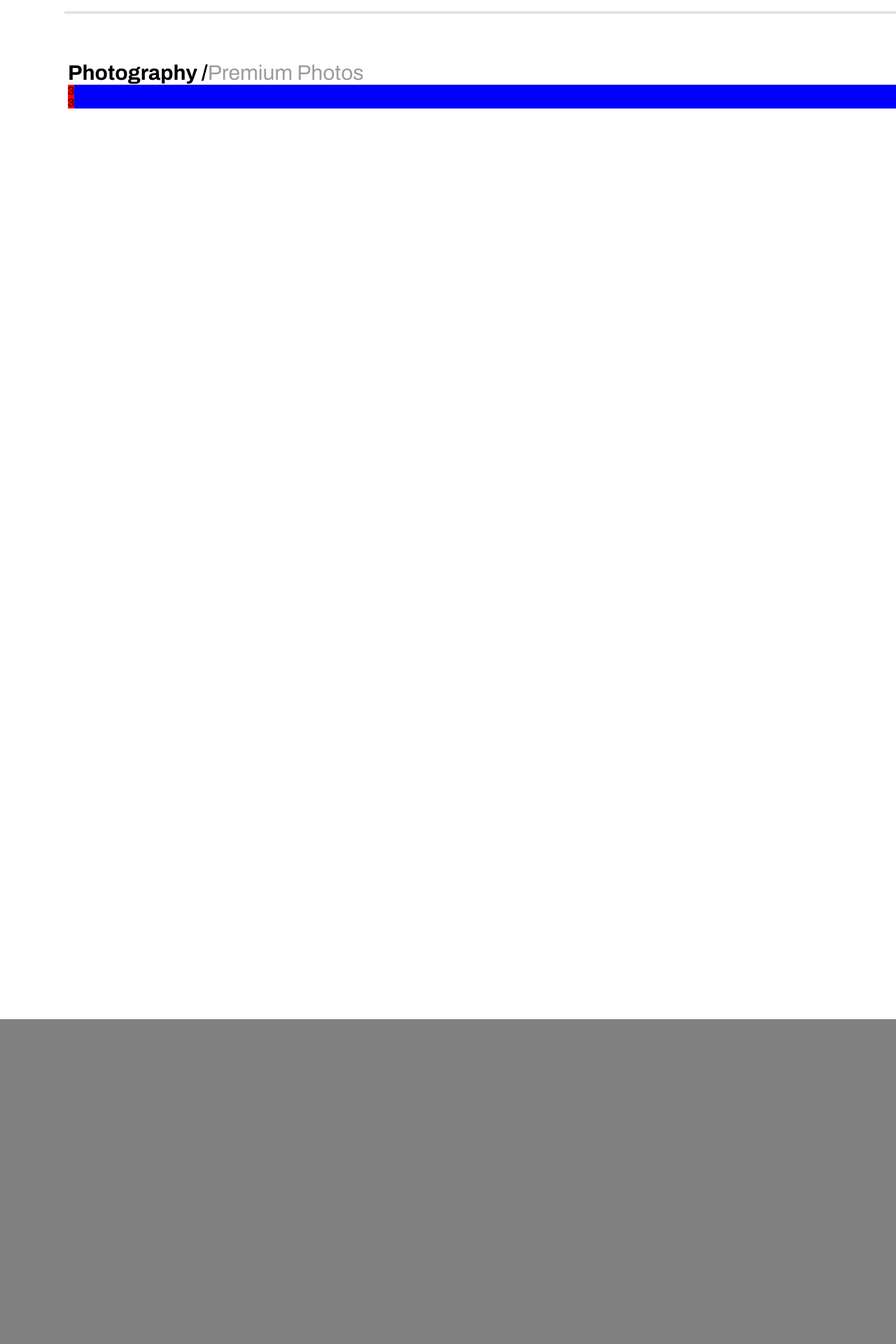
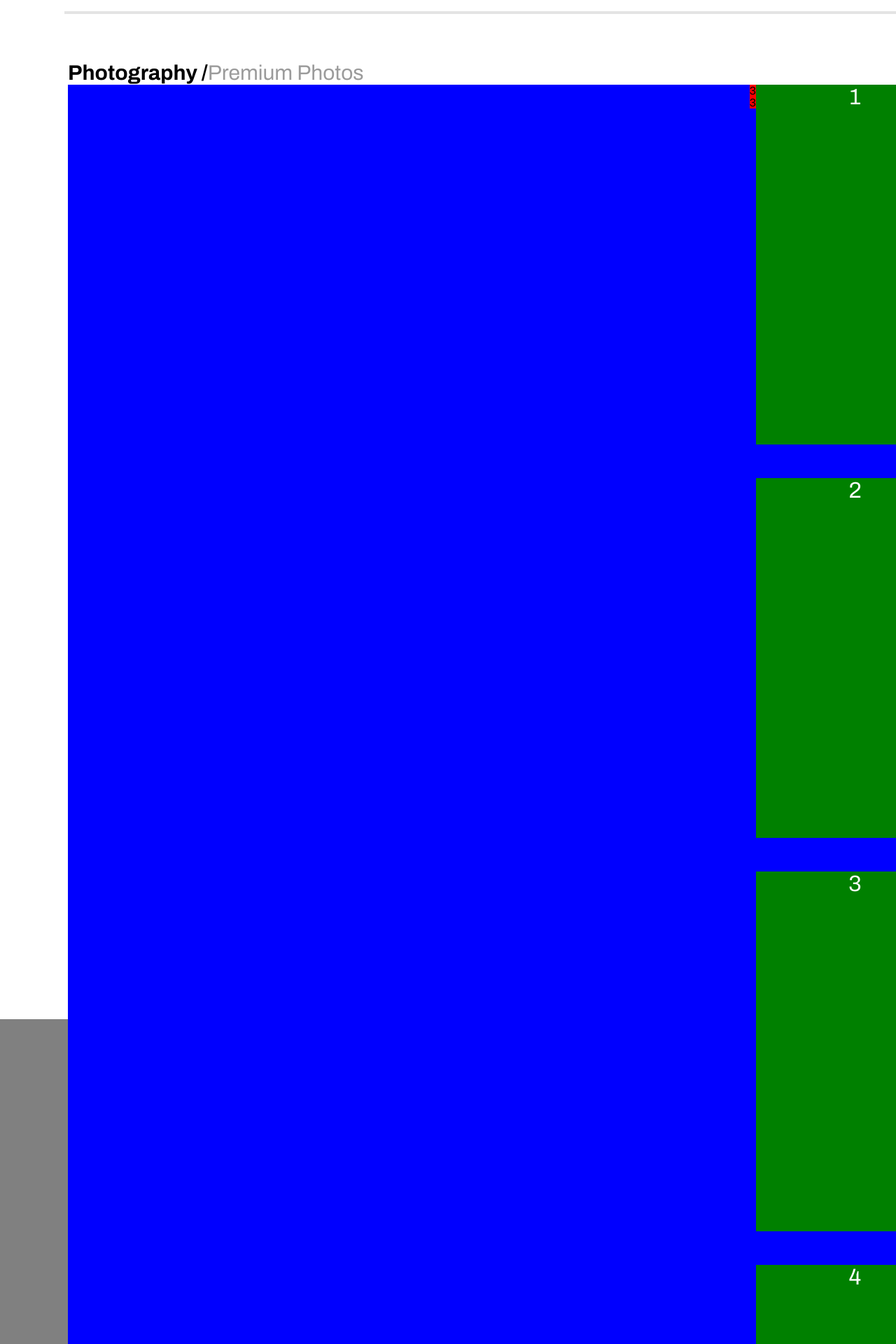
Before and after one commit to JGP84/challenge-bokokode, a React (Create React App) app: page / in a window 1280 px wide. Shown: the part 1260-3180 px from the top of the page at 70% size. Before the commit the page ends 2716 px from the top, so only its background shows below. Built offline with nearby package versions, Linux system fonts and the light colour scheme.

Commit message:
add Main

```diff
--- a/src/components/Main.jsx
+++ b/src/components/Main.jsx
@@ -31,6 +31,7 @@ const TitleSorts = styled.text`
 const Row = styled.div`
 max-width: 1266px;
   display: flex;
+  justify-content: end;
   margin-left: 97px;
   background: blue;
 `;
@@ -48,7 +49,20 @@ const Checkbox = styled.div`
 
 const GridProducts = styled.div`
   display: grid;
+  /* grid-template-columns: repeat(3, 1fr); */
+  grid-template-columns: repeat(auto-fill, minmax(283.02px, 1fr));
+  gap: 48px;
+
 `;
+
+const CardProduct = styled.div`
+width: 283.02px;
+height: 514px;
+background-color: green;
+color: white;
+font-size: 32px;
+text-align: center;
+`
 
 const Main = () => {
   return (
@@ -70,7 +84,14 @@ const Main = () => {
           <Checkbox>3</Checkbox>
           <Checkbox>3</Checkbox>
         </ColumnCheckboxes>
-        <GridProducts></GridProducts>
+        <GridProducts>
+        <CardProduct>1</CardProduct>
+        <CardProduct>2</CardProduct>
+        <CardProduct>3</CardProduct>
+        <CardProduct>4</CardProduct>
+        <CardProduct>5</CardProduct>
+        <CardProduct>6</CardProduct>
+        </GridProducts>
       </Row>
     </>
   );
```
